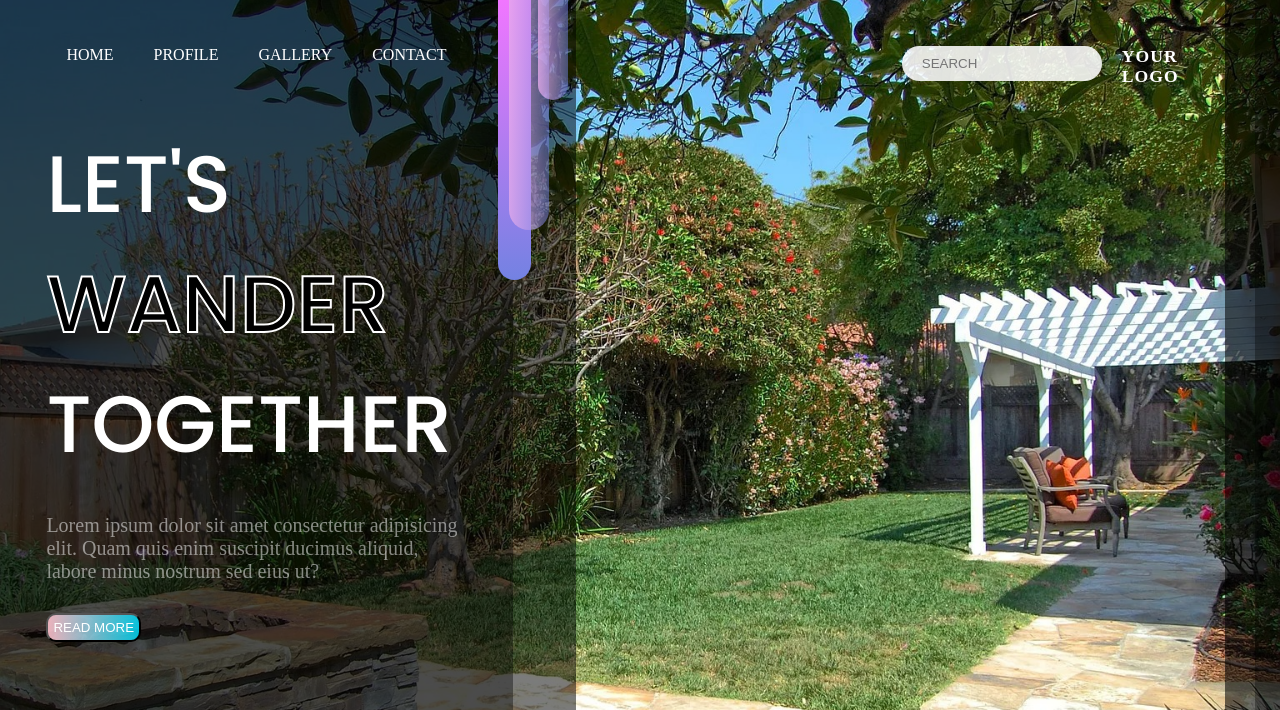
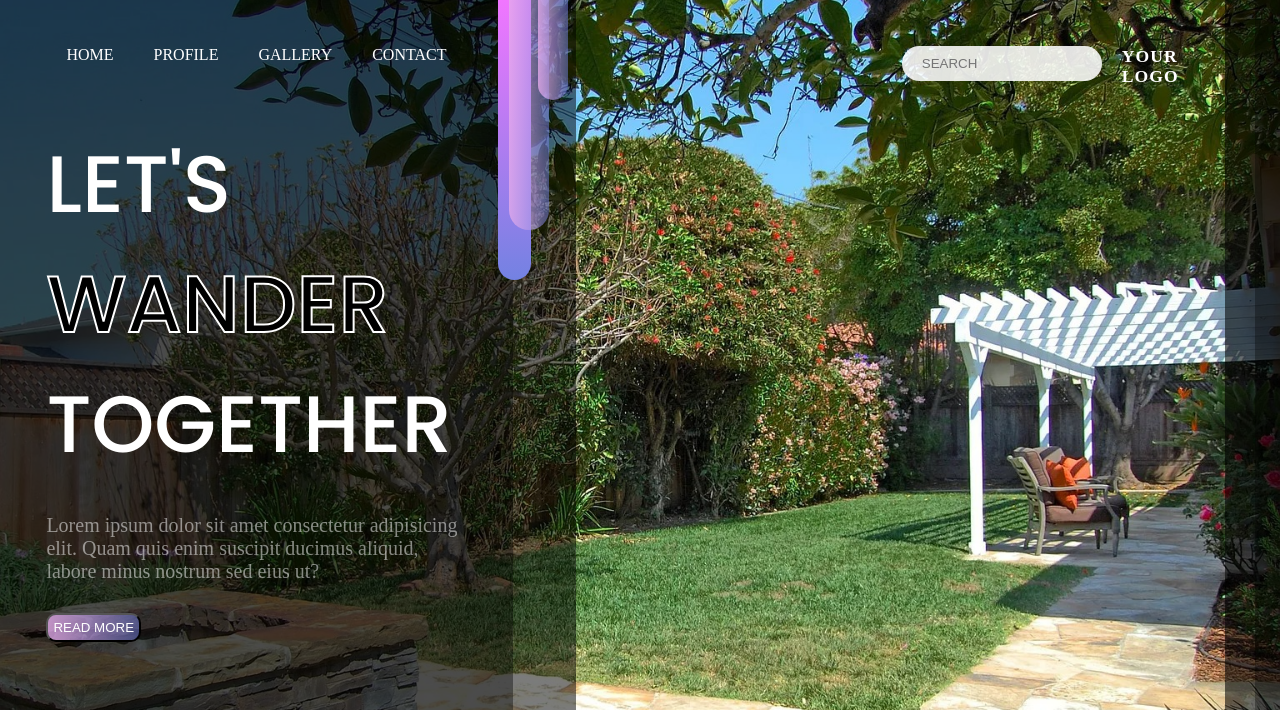
Before and after one commit to Um-mi-Tech/OVERLAY, a plain HTML site: page Index.html in a window 1280 px wide. Shown: the top 710 px of the page. Drawn offline with Linux system fonts and the light colour scheme.

Commit message:
updte all files

```diff
--- a/styles2.css
+++ b/styles2.css
@@ -18,7 +18,6 @@
 .container{
     display: flex;
     width: 100%;
-    min-height: 100vh;
     background:url(IMG05.jpg) no-repeat center center/cover;
     max-width: 100%;
     justify-content: space-between;
@@ -127,7 +126,7 @@ header{
 
  .btn{
     border-radius:10px;
-    background: linear-gradient(to left,rgba(0, 225, 255, 0.829), rgba(255, 192, 203, 0.904));
+    background: linear-gradient(270deg, rgba(115,129,226,.5) 0%, rgba(228,171,235,.8) 100%);
     padding: 5px;
     text-transform: uppercase;
     color: #fff;
```
Also changed, not shown: index picture/UpSplash1.jpg (renamed from UpSplash1.jpg).
